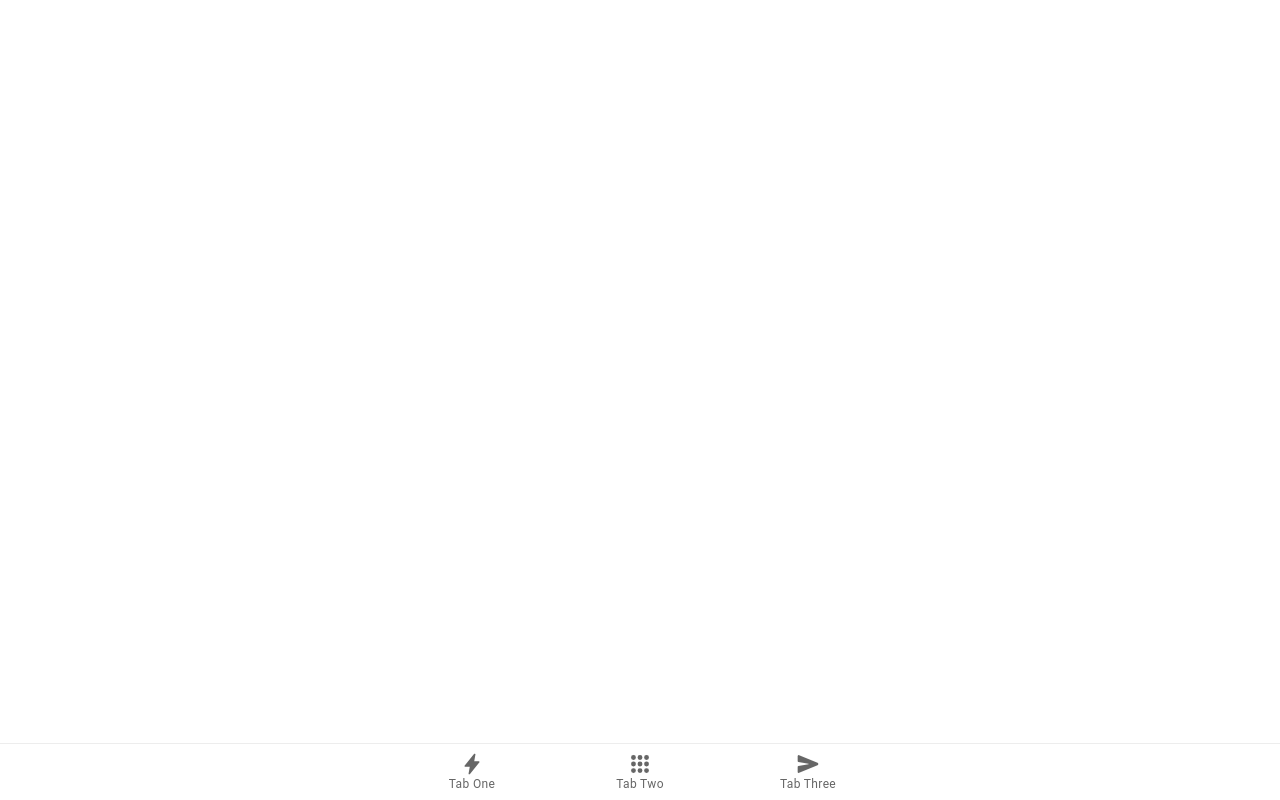
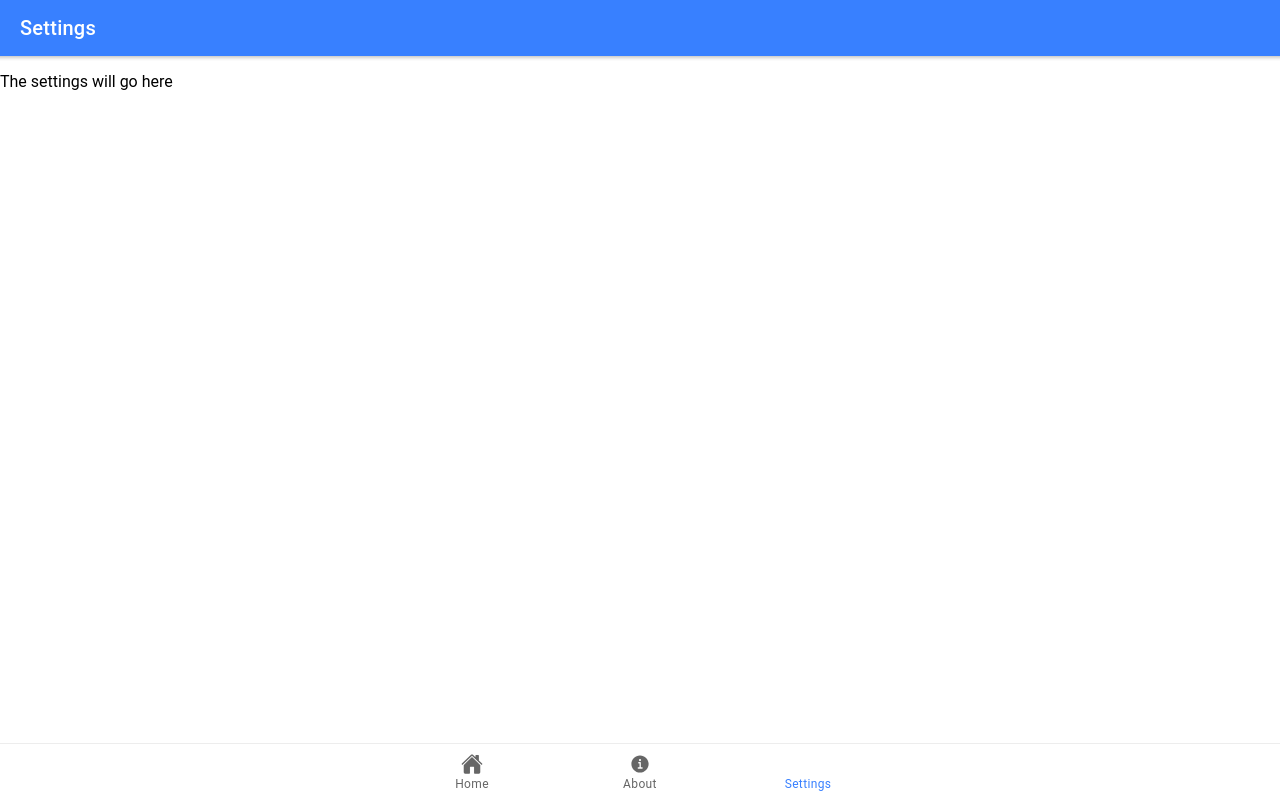
Before and after one commit to v-mauna/ionicIdentiyVault, a React (Create React App) app: page /settings in a window 1280 px wide. Built offline with nearby package versions, Linux system fonts and the light colour scheme.

Commit message:
feat(app): layout basic structure

```diff
--- a/src/App.tsx
+++ b/src/App.tsx
@@ -1,20 +1,12 @@
 import React from 'react';
 import { Redirect, Route } from 'react-router-dom';
-import {
-  IonApp,
-  IonIcon,
-  IonLabel,
-  IonRouterOutlet,
-  IonTabBar,
-  IonTabButton,
-  IonTabs
-} from '@ionic/react';
+import { IonApp, IonIcon, IonLabel, IonRouterOutlet, IonTabBar, IonTabButton, IonTabs } from '@ionic/react';
 import { IonReactRouter } from '@ionic/react-router';
-import { apps, flash, send } from 'ionicons/icons';
-import Tab1 from './pages/Tab1';
-import Tab2 from './pages/Tab2';
-import Tab3 from './pages/Tab3';
-import Details from './pages/Details';
+import { home, informationCircle, switcher } from 'ionicons/icons';
+import Home from './pages/Home';
+import About from './pages/About';
+import Settings from './pages/Settings';
+import Details from './pages/EditTeaCategory';
 
 /* Core CSS required for Ionic components to work properly */
 import '@ionic/react/css/core.css';
@@ -40,24 +32,24 @@ const App: React.FC = () => (
     <IonReactRouter>
       <IonTabs>
         <IonRouterOutlet>
-          <Route path="/tab1" component={Tab1} exact={true} />
-          <Route path="/tab2" component={Tab2} exact={true} />
-          <Route path="/tab2/details" component={Details} />
-          <Route path="/tab3" component={Tab3} />
-          <Route path="/" render={() => <Redirect to="/tab1" />} exact={true} />
+          <Route path="/home" component={Home} exact={true} />
+          <Route path="/home/edit-tea-category" component={Details} />
+          <Route path="/about" component={About} exact={true} />
+          <Route path="/settings" component={Settings} />
+          <Route path="/" render={() => <Redirect to="/home" />} exact={true} />
         </IonRouterOutlet>
         <IonTabBar slot="bottom">
-          <IonTabButton tab="tab1" href="/tab1">
-            <IonIcon icon={flash} />
-            <IonLabel>Tab One</IonLabel>
+          <IonTabButton tab="home" href="/home">
+            <IonIcon icon={home} />
+            <IonLabel>Home</IonLabel>
           </IonTabButton>
-          <IonTabButton tab="tab2" href="/tab2">
-            <IonIcon icon={apps} />
-            <IonLabel>Tab Two</IonLabel>
+          <IonTabButton tab="about" href="/about">
+            <IonIcon icon={informationCircle} />
+            <IonLabel>About</IonLabel>
           </IonTabButton>
-          <IonTabButton tab="tab3" href="/tab3">
-            <IonIcon icon={send} />
-            <IonLabel>Tab Three</IonLabel>
+          <IonTabButton tab="settings" href="/settings">
+            <IonIcon icon={switcher} />
+            <IonLabel>Settings</IonLabel>
           </IonTabButton>
         </IonTabBar>
       </IonTabs>
--- /dev/null
+++ b/src/pages/About.tsx
@@ -0,0 +1,19 @@
+import React from 'react';
+import { IonContent, IonHeader, IonPage, IonTitle, IonToolbar } from '@ionic/react';
+
+const About: React.FC = () => {
+  return (
+    <IonPage>
+      <IonHeader>
+        <IonToolbar color="primary">
+          <IonTitle>About</IonTitle>
+        </IonToolbar>
+      </IonHeader>
+      <IonContent>
+        <p>About Page</p>
+      </IonContent>
+    </IonPage>
+  );
+};
+
+export default About;
--- a/src/pages/Details.tsx
+++ b/src/pages/EditTeaCategory.tsx
@@ -1,15 +1,15 @@
 import React from 'react';
 import { IonBackButton, IonButtons, IonHeader, IonPage, IonToolbar, IonTitle, IonContent } from '@ionic/react';
 
-const Details: React.FC = () => {
+const EditTeaCategory: React.FC = () => {
   return (
     <IonPage>
       <IonHeader>
-        <IonToolbar>
+        <IonToolbar color="primary">
           <IonButtons slot="start">
-            <IonBackButton defaultHref="/tab2" />
+            <IonBackButton defaultHref="/home" />
           </IonButtons>
-          <IonTitle>Detail</IonTitle>
+          <IonTitle>Edit Tea Category</IonTitle>
         </IonToolbar>
       </IonHeader>
       <IonContent>
@@ -19,4 +19,4 @@ const Details: React.FC = () => {
   );
 };
 
-export default Details;
+export default EditTeaCategory;
--- a/src/pages/Tab1.tsx
+++ b/src/pages/Home.tsx
@@ -19,12 +19,12 @@ import { book, build, colorFill, grid } from 'ionicons/icons';
 import React from 'react';
 import './Tab1.css';
 
-const Tab1: React.FC = () => {
+const Home: React.FC = () => {
   return (
     <IonPage>
       <IonHeader>
-        <IonToolbar>
-          <IonTitle>Tab One</IonTitle>
+        <IonToolbar color="primary">
+          <IonTitle>Home</IonTitle>
         </IonToolbar>
       </IonHeader>
       <IonContent>
@@ -68,4 +68,4 @@ const Tab1: React.FC = () => {
   );
 };
 
-export default Tab1;
+export default Home;
--- a/src/pages/Tab3.tsx
+++ b/src/pages/Settings.tsx
@@ -1,17 +1,19 @@
 import React from 'react';
 import { IonContent, IonHeader, IonPage, IonTitle, IonToolbar } from '@ionic/react';
 
-const Tab3Page: React.FC = () => {
+const Settings: React.FC = () => {
   return (
     <IonPage>
       <IonHeader>
-        <IonToolbar>
-          <IonTitle>Tab Three</IonTitle>
+        <IonToolbar color="primary">
+          <IonTitle>Settings</IonTitle>
         </IonToolbar>
       </IonHeader>
-      <IonContent></IonContent>
+      <IonContent>
+        <p>The settings will go here</p>
+      </IonContent>
     </IonPage>
   );
 };
 
-export default Tab3Page;
+export default Settings;
--- a/src/pages/Tab2.tsx
+++ /dev/null
@@ -1,25 +0,0 @@
-import React from 'react';
-import { IonContent, IonHeader, IonItem, IonLabel, IonList, IonPage, IonTitle, IonToolbar } from '@ionic/react';
-
-const Tab2: React.FC = () => {
-  return (
-    <IonPage>
-      <IonHeader>
-        <IonToolbar>
-          <IonTitle>Tab Two</IonTitle>
-        </IonToolbar>
-      </IonHeader>
-      <IonContent>
-        <IonList>
-          <IonItem routerLink="/tab2/details">
-            <IonLabel>
-              <h2>Go to detail</h2>
-            </IonLabel>
-          </IonItem>
-        </IonList>
-      </IonContent>
-    </IonPage>
-  );
-};
-
-export default Tab2;
```
Also changed, not shown: src/pages/Login.tsx (added, +19 -0 lines).
